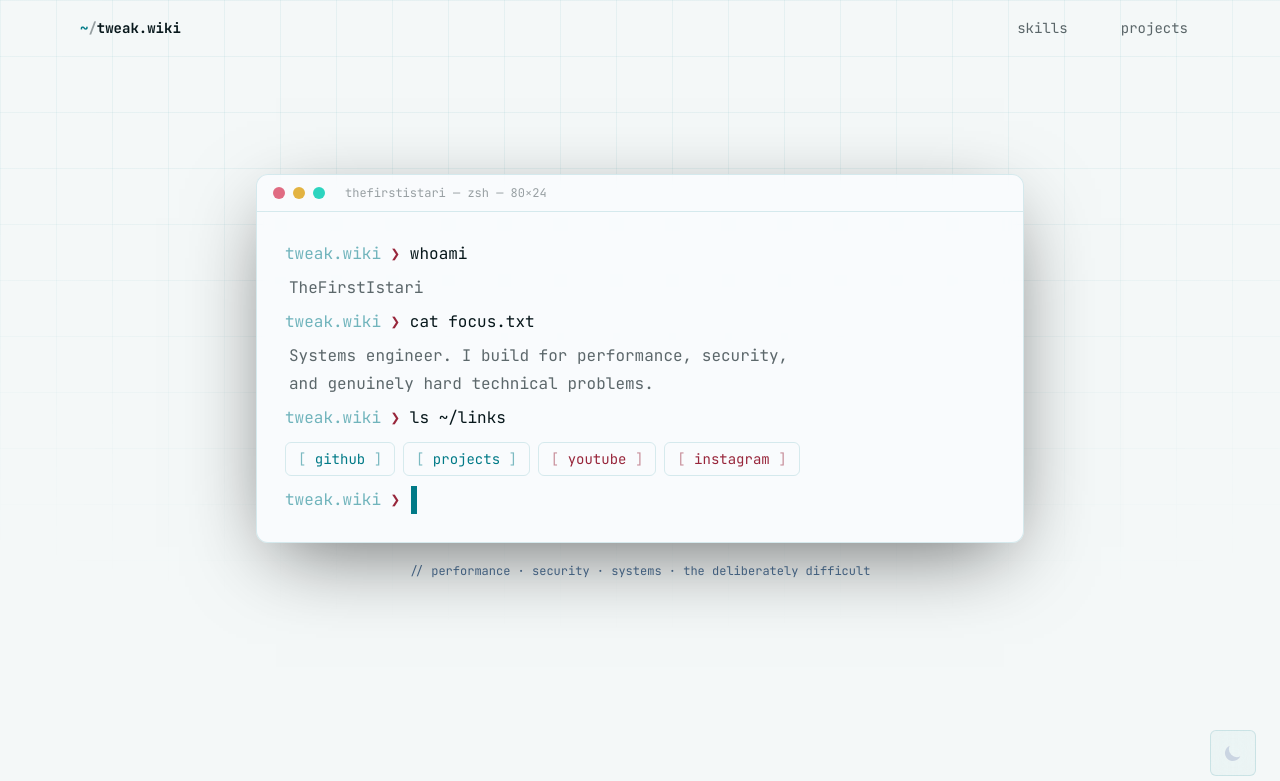
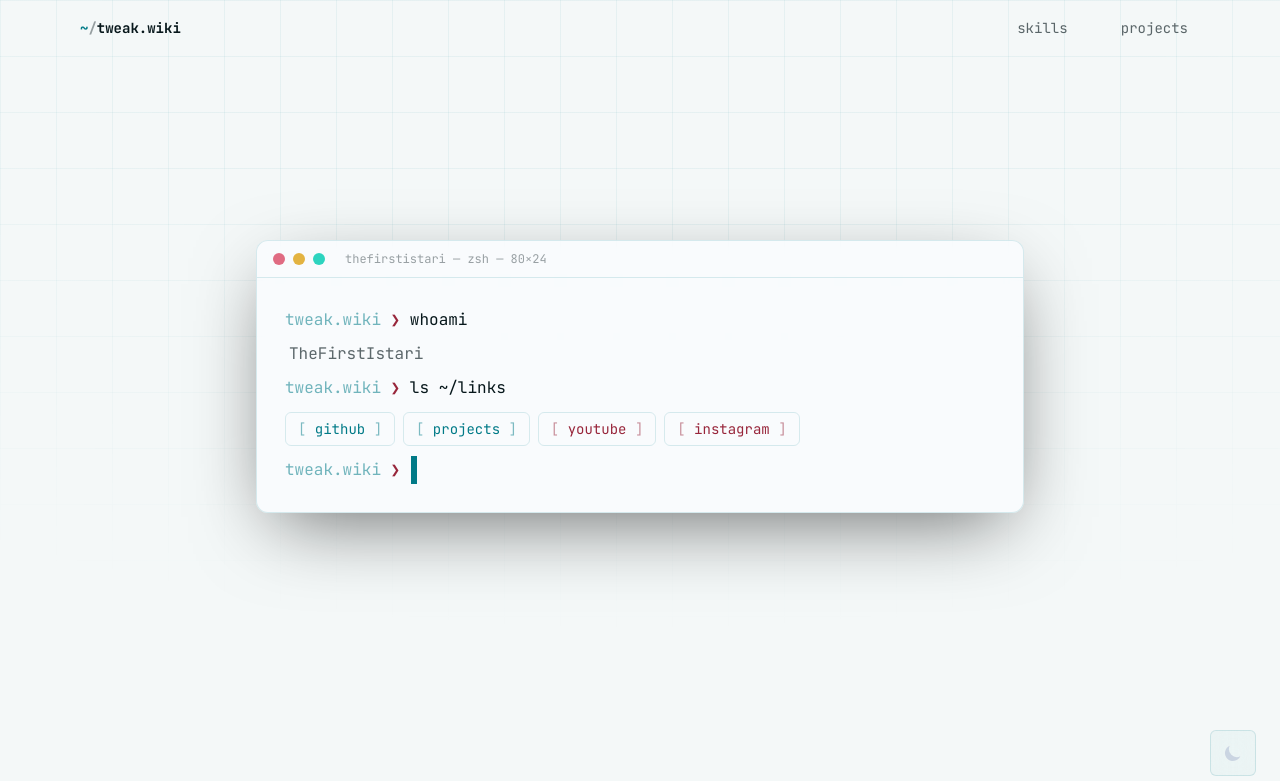
Before and after one commit to TheFirstIstari/TheFirstIstari.github.io, an Astro site: page / in a window 1280 px wide. Shown: the top 781 px of the page. Built offline with nearby package versions, Linux system fonts and the light colour scheme; Astro itself is replaced by a stand-in of ours.

Commit message:
Audit: drop cringe hero tagline, restore LLM/ML accuracy, trim dead CSS
- Remove hero focus.txt tagline and 'deliberately difficult' sub-caption
- LLM/ML are fine (only AI was unwanted): restore llama.cpp/local LLM in
  SL Studio, multimodal ML in SteinLine, add ML & Inference skills group,
  add LLM/ML tags
- Fix duplicate Polars skill; remove unused CSS utilities/keyframes
- Verified: no theme-breaking hardcoded colors in components, no AI refs

Generated with [Devin](https://cli.devin.ai/docs)

Co-Authored-By: Devin <158243242+devin-ai-integration[bot]@users.noreply.github.com>

```diff
--- a/src/components/Hero.tsx
+++ b/src/components/Hero.tsx
@@ -9,11 +9,6 @@ type Line =
 const SCRIPT: Line[] = [
   { kind: "cmd", text: "whoami" },
   { kind: "out", text: "TheFirstIstari" },
-  { kind: "cmd", text: "cat focus.txt" },
-  {
-    kind: "out",
-    text: "Systems engineer. I build for performance, security,\nand genuinely hard technical problems.",
-  },
   { kind: "cmd", text: "ls ~/links" },
   { kind: "links" },
 ];
@@ -183,17 +178,6 @@ export default function Hero() {
             )}
           </div>
         </div>
-
-        {/* Sub-caption */}
-        <motion.p
-          initial={reduced ? false : { opacity: 0 }}
-          animate={{ opacity: 1 }}
-          transition={{ delay: 1.2, duration: 0.6 }}
-          className="mt-5 text-center text-xs"
-          style={{ color: "var(--comment)" }}
-        >
-          // performance · security · systems · the deliberately difficult
-        </motion.p>
       </motion.div>
     </section>
   );
--- a/src/components/Skills.tsx
+++ b/src/components/Skills.tsx
@@ -8,6 +8,10 @@ const skillGroups = [
   {
     label: 'Performance & GPU',
     skills: ['CUDA', 'Metal', 'SIMD', 'Multithreading', 'Profiling', 'Benchmarking'],
+  },
+  {
+    label: 'ML & Inference',
+    skills: ['llama.cpp', 'Local LLM Inference', 'NumPy', 'Polars'],
   },
   {
     label: 'Security & Crypto',
@@ -23,7 +27,7 @@ const skillGroups = [
   },
   {
     label: 'Data & Infra',
-    skills: ['SpacetimeDB', 'SQLite', 'Polars', 'astropy', 'GIS / GPX', 'GitHub Actions'],
+    skills: ['SpacetimeDB', 'SQLite', 'astropy', 'Blender Python API', 'GIS / GPX', 'GitHub Actions'],
   },
 ];
 
--- a/src/data/projects.ts
+++ b/src/data/projects.ts
@@ -58,10 +58,10 @@ export const projects: Project[] = [
     id: 'slstudio',
     title: 'SL Studio',
     description: 'Local-first forensic document analysis platform for PDFs, images, audio, and DOCX evidence files.',
-    tags: ['Tauri', 'Rust', 'SvelteKit', 'Forensics'],
+    tags: ['Tauri', 'Rust', 'SvelteKit', 'LLM', 'Forensics'],
     github: 'https://github.com/TheFirstIstari/sl-studio',
     status: 'Prototype',
-    detail: 'Built on Tauri 2 + Rust with a SvelteKit 5 frontend. Fully local-first — evidence never leaves the device and there are no outbound network calls, so chain-of-custody stays intact. Metal-accelerated on-device compute drives the document, OCR, financial-crime and audio pipelines; exports JSON, CSV, PDF and Excel.',
+    detail: 'Built on Tauri 2 + Rust with a SvelteKit 5 frontend. Fully local-first — runs LLMs on-device via llama.cpp with Metal acceleration, so evidence never leaves the machine and chain-of-custody stays intact. Pipelines cover document analysis, OCR, financial crimes and audio; exports JSON, CSV, PDF and Excel.',
   },
   {
     id: 'fervo',
@@ -74,10 +74,10 @@ export const projects: Project[] = [
   {
     id: 'steinline',
     title: 'Project SteinLine',
-    description: 'Asymmetric distributed forensic platform: low-power storage nodes feed GPU compute, visualised on an infinite canvas.',
-    tags: ['Python', 'CUDA', 'Qt', 'Distributed'],
+    description: 'Asymmetric distributed forensic platform: low-power storage nodes feed GPU inference, visualised on an infinite canvas.',
+    tags: ['Python', 'CUDA', 'ML', 'Distributed'],
     github: 'https://github.com/TheFirstIstari/Project-SteinLine',
-    detail: 'Asymmetric architecture pairs low-power Raspberry Pi 5 storage nodes with RTX 3090/4090 GPU compute. Processes documents, images and video through recursive windowing, PDF deconstruction, OCR and audio transcription. Source evidence is mounted strictly read-only to preserve integrity.',
+    detail: 'Asymmetric architecture pairs low-power Raspberry Pi 5 storage nodes with RTX 3090/4090 GPU compute. Processes documents, images and video with multimodal ML models, recursive windowing, PDF deconstruction, OCR and audio transcription. Source evidence is mounted strictly read-only to preserve integrity.',
   },
   {
     id: 'trackbound',
--- a/src/styles/global.css
+++ b/src/styles/global.css
@@ -96,21 +96,6 @@ body::before {
   -webkit-mask-image: radial-gradient(ellipse 100% 80% at 50% 0%, #000 40%, transparent 100%);
 }
 
-/* ---- Utility classes that reference tokens ---- */
-.text-muted { color: var(--text-muted); }
-.text-comment { color: var(--comment); }
-.text-accent { color: var(--accent); }
-.font-mono { font-family: var(--font-mono); }
-
-.card {
-  background: var(--bg-card);
-  border: 1px solid var(--border);
-}
-.card:hover {
-  border-color: var(--border-hover);
-  background: var(--bg-card-hover);
-}
-
 /* ---- Blinking terminal cursor ---- */
 .cursor-blink {
   display: inline-block;
@@ -123,18 +108,6 @@ body::before {
   0%, 50% { opacity: 1; }
   50.01%, 100% { opacity: 0; }
 }
-
-/* ---- Animations ---- */
-@keyframes float {
-  0%, 100% { transform: translateY(0px); }
-  50% { transform: translateY(-10px); }
-}
-@keyframes slideUp {
-  from { opacity: 0; transform: translateY(20px); }
-  to { opacity: 1; transform: translateY(0); }
-}
-.animate-float { animation: float 3s ease-in-out infinite; }
-.animate-slide-up { animation: slideUp 0.6s ease-out forwards; }
 
 /* Subtle scanline sweep on hero terminal */
 @keyframes scan {
```
